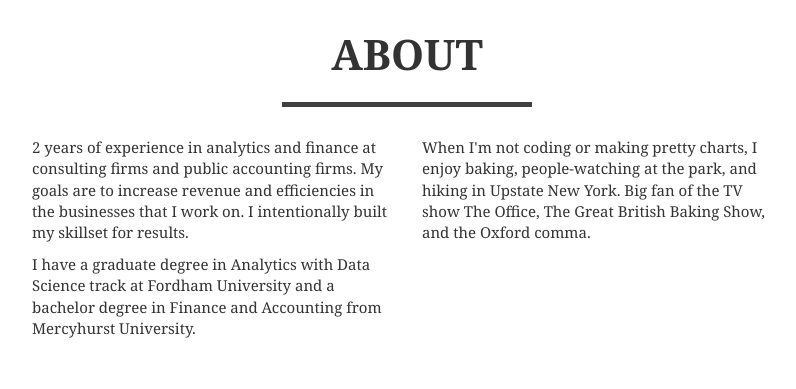
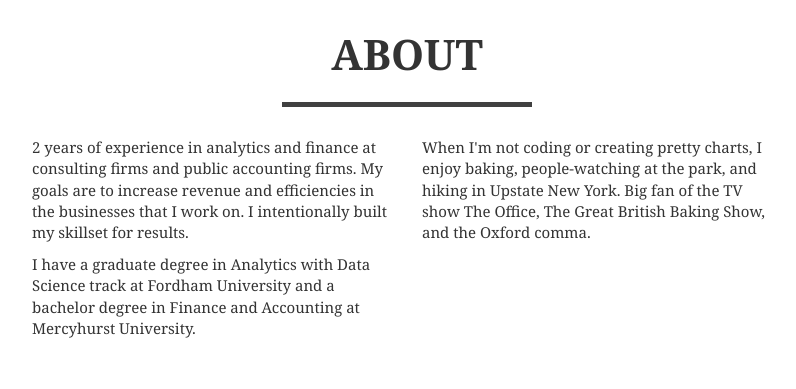
Before and after one commit to katiecao1/katiecao1.github.io, a website: page index.html in a window 1280 px wide. Shown: the part 880-1269 px from the top of the page, 233-1029 px from the left. Drawn offline with nearby package versions, Linux system fonts and the light colour scheme.

Commit message:
Update index.html

```diff
--- a/index.html
+++ b/index.html
@@ -99,11 +99,11 @@
             <div class="row">
                 <div class="col-lg-4 col-lg-offset-2">
                     <p>2 years of experience in analytics and finance at consulting firms and public accounting firms. My goals are to increase revenue and efficiencies in the businesses that I work on. I intentionally built my skillset for results.</p>
-					<p>I have a graduate degree in Analytics with Data Science track at Fordham University and a bachelor degree in Finance and Accounting from Mercyhurst University.</p>
+					<p>I have a graduate degree in Analytics with Data Science track at Fordham University and a bachelor degree in Finance and Accounting at Mercyhurst University.</p>
 				</div>
                 <div class="col-lg-4">
 
-                    <p>When I'm not coding or making pretty charts, I enjoy baking, people-watching at the park, and hiking in Upstate New York. Big fan of the TV show The Office, The Great British Baking Show, and the Oxford comma.</p>
+                    <p>When I'm not coding or creating pretty charts, I enjoy baking, people-watching at the park, and hiking in Upstate New York. Big fan of the TV show The Office, The Great British Baking Show, and the Oxford comma.</p>
                 </div>
             </div>
         </div>
```
